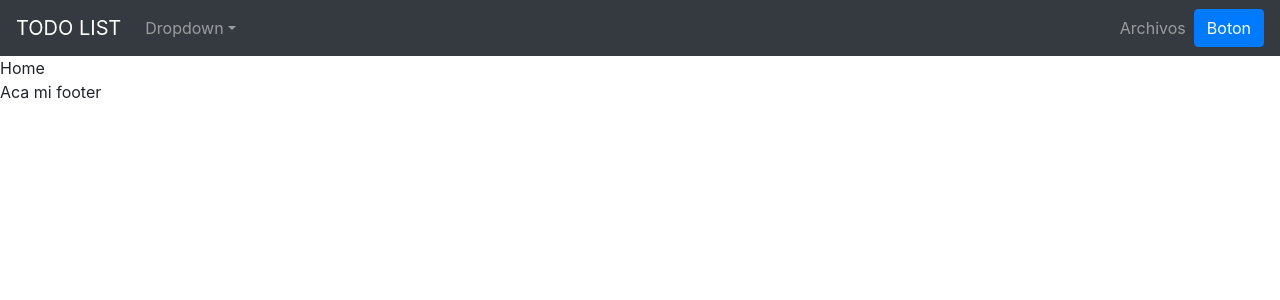
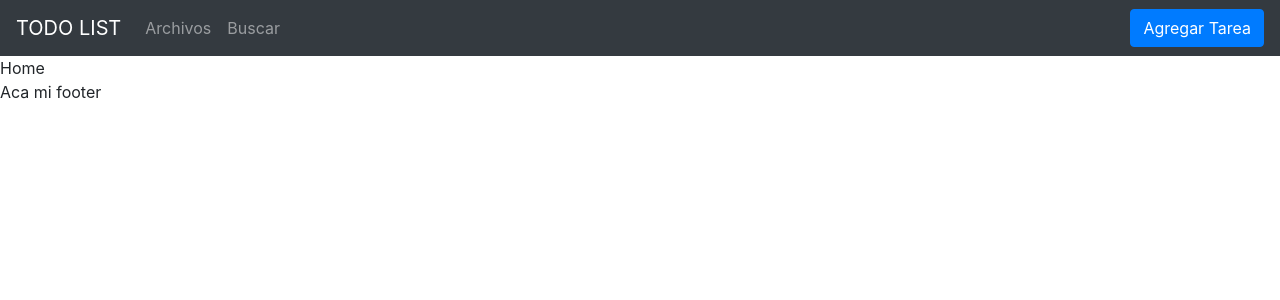
Before and after one commit to ibarzabal-jm/React-TODO-list, a React (Create React App) app in the folder frontend/: page / in a window 1280 px wide. Shown: the top 300 px of the page. Built offline with nearby package versions, Linux system fonts and the light colour scheme.

Commit message:
Update NavegationBar.js

```diff
--- a/frontend/src/components/ui/NavegationBar.js
+++ b/frontend/src/components/ui/NavegationBar.js
@@ -3,42 +3,41 @@ import { Link, NavLink } from 'react-router-dom'
 
 import Navbar from 'react-bootstrap/Navbar'
 import Nav from 'react-bootstrap/Nav'
-import NavDropdown from 'react-bootstrap/NavDropdown'
-import Button from 'react-bootstrap/Button';
-
+import Button from 'react-bootstrap/Button'
 
 import { AddTodoModal }  from '../modal/AddTodoModal'
 
 export const NavegationBar = () => {
     return (
         <>
-            <Navbar collapseOnSelect expand="lg" bg="dark" variant="dark">
+            <Navbar collapseOnSelect  bg="dark" variant="dark">
 
                 <Link to="/"><Navbar.Brand >TODO LIST</Navbar.Brand></Link>
-                <Navbar.Toggle aria-controls="responsive-navbar-nav" />
-                <Navbar.Collapse id="responsive-navbar-nav">
+
                 <Nav className="mr-auto">
 
-                    <NavDropdown title="Dropdown" id="collasible-nav-dropdown">
-                        <NavDropdown.Item href="#action/3.1">Action</NavDropdown.Item>
-                        <NavDropdown.Item href="#action/3.2">Another action</NavDropdown.Item>
-                        <NavDropdown.Item href="#action/3.3">Something</NavDropdown.Item>
-                        <NavDropdown.Divider />
-                        <NavDropdown.Item href="#action/3.4">SeparatedLink</NavDropdown.Item>
-                    </NavDropdown>
-                    </Nav>
-                    <Nav>
                     <NavLink
                         activeClassName="active"
                         className="nav-item nav-link"
-                            exact
-                            to="/archived"
+                        exact   to="/archived"
                     >
                         Archivos
                     </NavLink>
+
+                    <NavLink
+                        activeClassName="active"
+                        className="nav-item nav-link"
+                        exact   to="/search"
+                    >
+                        Buscar
+                    </NavLink>
+
                 </Nav>
-                </Navbar.Collapse>
-                <Button>Boton</Button>
+
+                <Nav>
+                    <Button>Agregar Tarea</Button>
+                </Nav>
+
             </Navbar>
             <AddTodoModal />
         </>
```
Lines whose indentation alone changed are shown as unchanged.
